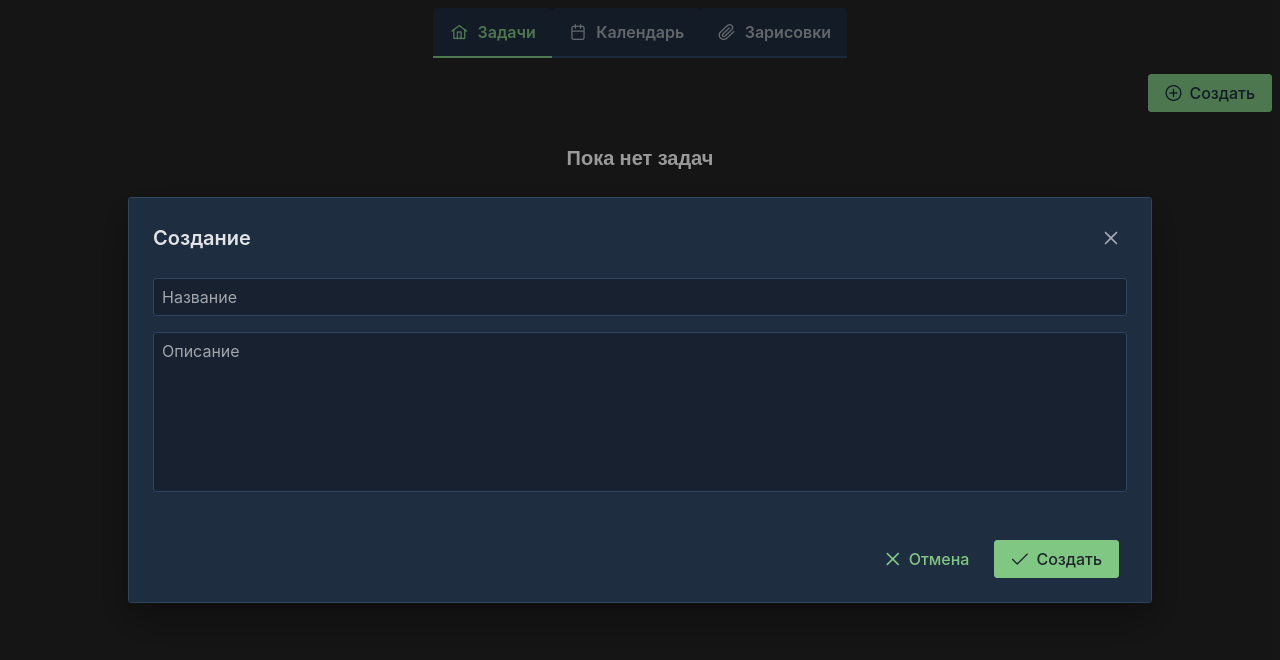
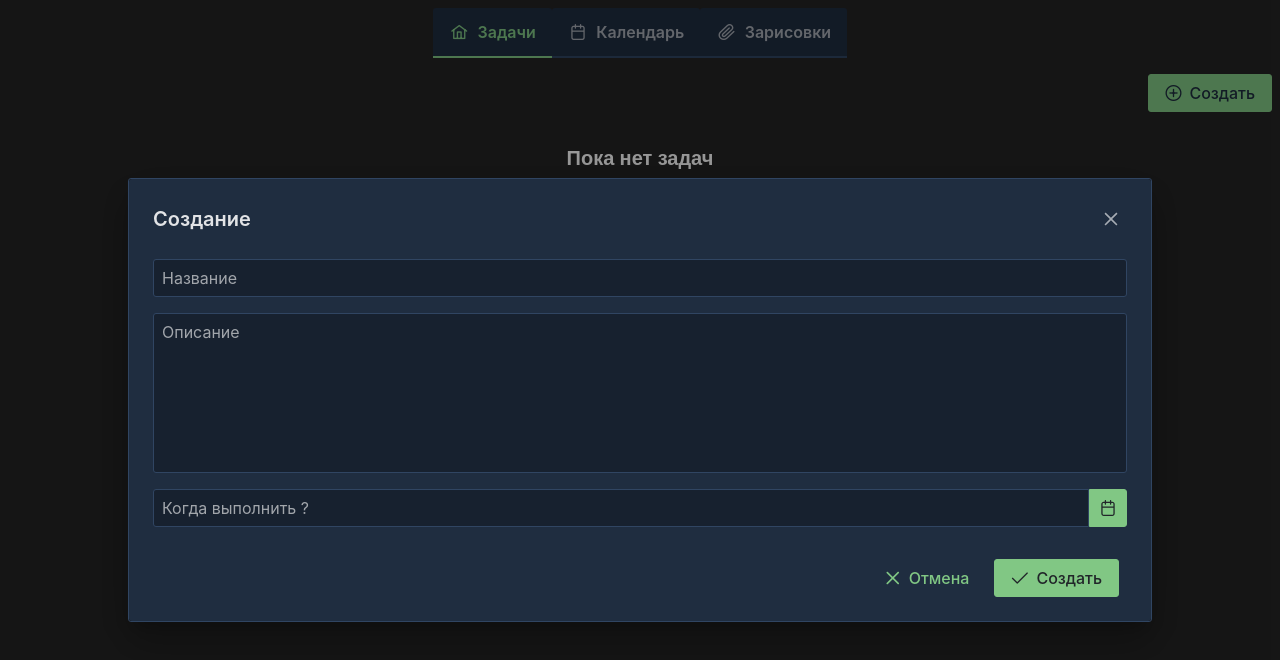
Before and after one commit to MrLIINdor/pet-todo, a React (Vite) app: page / in a window 1280 px wide. Both pictures are taken after a click on the button "Создать". Shown: the top 660 px of the page. Built offline with nearby package versions, Linux system fonts and the light colour scheme.

Commit message:
add calendar

```diff
--- a/src/components/Card/TCard.jsx
+++ b/src/components/Card/TCard.jsx
@@ -34,7 +34,7 @@ export default function TCard({ record, edit, deleted, toggle }) {
       }
       subTitle={
         <Tag
-          value={record?.completed ? 'Выполнено' : 'Начато'}
+          value={record?.completed ? 'Выполнено' : 'В работе'}
           severity={record?.completed ? 'success' : 'warning'}
         />
       }
--- a/src/components/Modal/TModal.jsx
+++ b/src/components/Modal/TModal.jsx
@@ -3,6 +3,7 @@ import { Dialog } from 'primereact/dialog';
 import { InputTextarea } from 'primereact/inputtextarea';
 import { InputText } from 'primereact/inputtext';
 import { Button } from 'primereact/button';
+import { Calendar } from 'primereact/calendar';
 import { useDispatch } from 'react-redux';
 import { createTodo, editTodo } from '../../app/api/todo';
 import './TModal.css';
@@ -59,6 +60,14 @@ export default function TModal({ record, setRecord, isModal, close }) {
         onChange={(e) => setRecord({ ...record, description: e.target.value })}
         className="input-d"
       />
+      <Calendar
+        showIcon
+        showTime
+        dateFormat="dd.mm.yy"
+        placeholder="Когда выполнить ?"
+        value={record.startDate !== '' ? new Date(record.startDate) : record.startDate}
+        onChange={(e) => setRecord({ ...record, startDate: e.value.toString() })}
+      />
     </Dialog>
   );
 }
--- a/src/page/Home/HomePage.jsx
+++ b/src/page/Home/HomePage.jsx
@@ -20,6 +20,7 @@ export default function HomePage() {
       title: '',
       description: '',
       completed: false,
+      startDate: '',
     });
     setModalData((prevModalData) => ({ ...prevModalData, isOpen: true, isEdit: false }));
   }
@@ -30,6 +31,7 @@ export default function HomePage() {
       title: todo.title,
       description: todo.description,
       completed: todo.completed,
+      startDate: todo.startDate,
     });
     setModalData((prevModalData) => ({ ...prevModalData, isOpen: true, isEdit: true }));
   }
```
